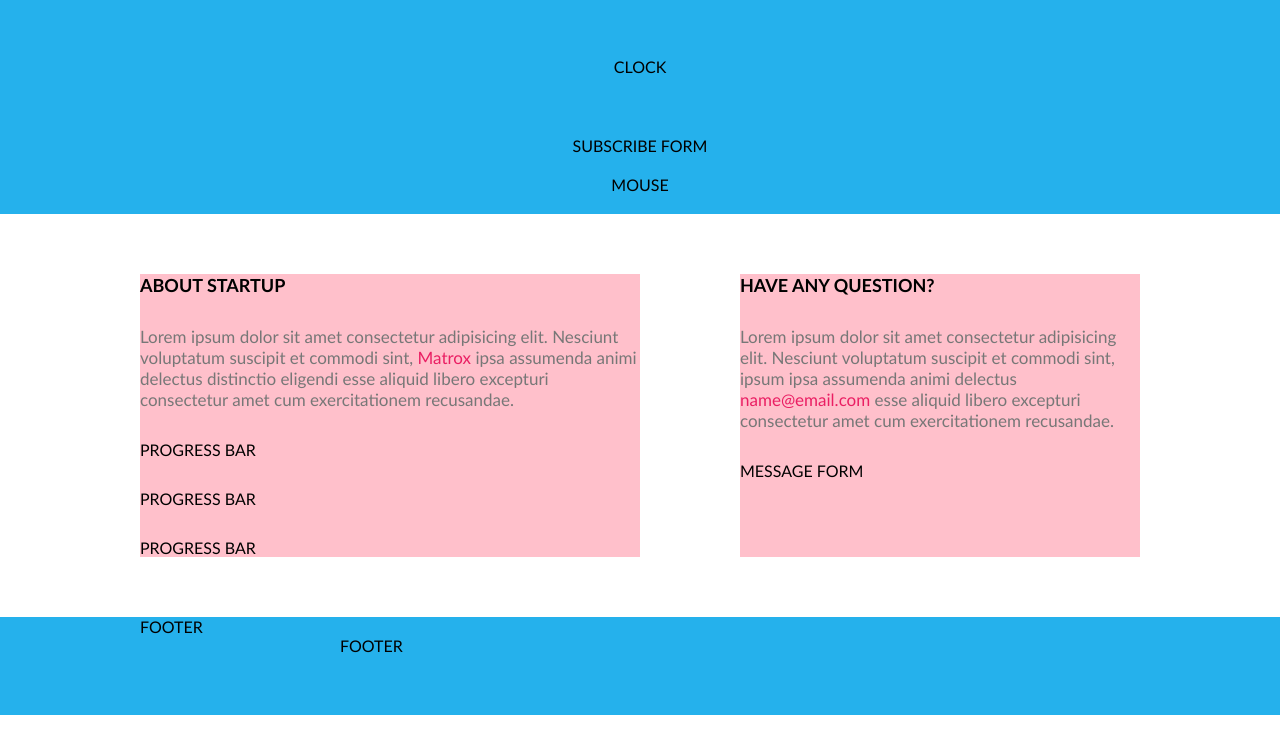
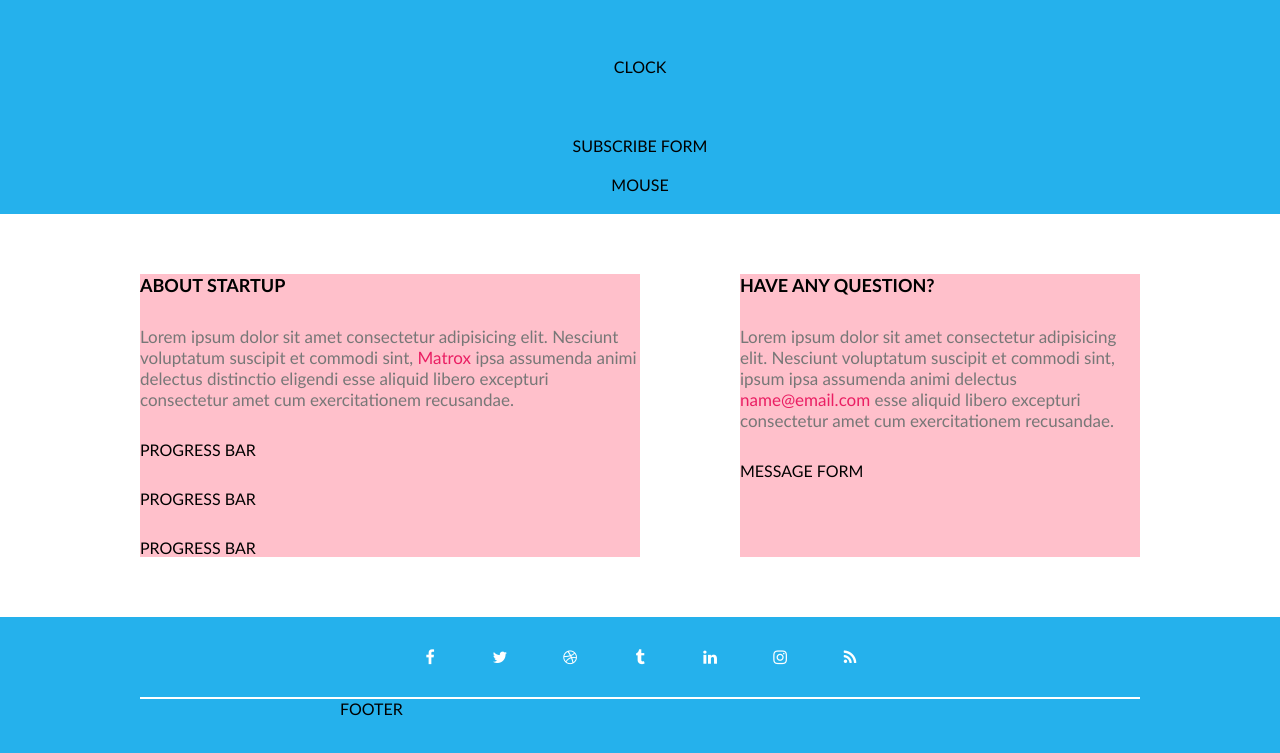
Before and after one commit to ugnekiev/39-grupe-coming-soon, a website: page index.html in a window 1280 px wide. Shown: the part 329-1082 px from the top of the page. Before the commit the page ends 1044 px from the top, so only its background shows below. Drawn offline with Linux system fonts and the light colour scheme.

Commit message:
Socials #7

```diff
--- a/css/pages/home.css
+++ b/css/pages/home.css
@@ -93,6 +93,33 @@ footer.container {
     padding-top: 0px;
 }
 
+.socials {
+    display: flex;
+    gap: 30px;
+    justify-content: center;
+    flex-wrap: wrap;
+    padding: 20px 0;
+    border-bottom: 2px solid #fff;
+}
+
+.socials > a {
+    display: block;
+    width: 40px;
+    height: 40px;
+    line-height: 40px;
+    text-align: center;
+    border-radius: 50%;
+    transition: 0.3s;
+    color: #fff;
+    text-decoration: none;
+
+}
+
+.socials > a:hover {
+    background-color: #fff;
+    color: var(--main-color);
+}
+
 @media(max-width: 700px) {
     .main-content {
         flex-direction: column;
--- a/index.html
+++ b/index.html
@@ -62,8 +62,14 @@
     </section>
 
     <footer class="container bg-main">
-        <div class="row">
-            FOOTER
+        <div class="row socials">
+            <a href="#" target="_blank" class="fa fa-facebook"></a>
+            <a href="#" target="_blank" class="fa fa-twitter"></a>
+            <a href="#" target="_blank" class="fa fa-dribbble"></a>
+            <a href="#" target="_blank" class="fa fa-tumblr"></a>
+            <a href="#" target="_blank" class="fa fa-linkedin"></a>
+            <a href="#" target="_blank" class="fa fa-instagram"></a>
+            <a href="#" target="_blank" class="fa fa-rss"></a>
         </div>
         <div class="row-short">
             FOOTER
```
